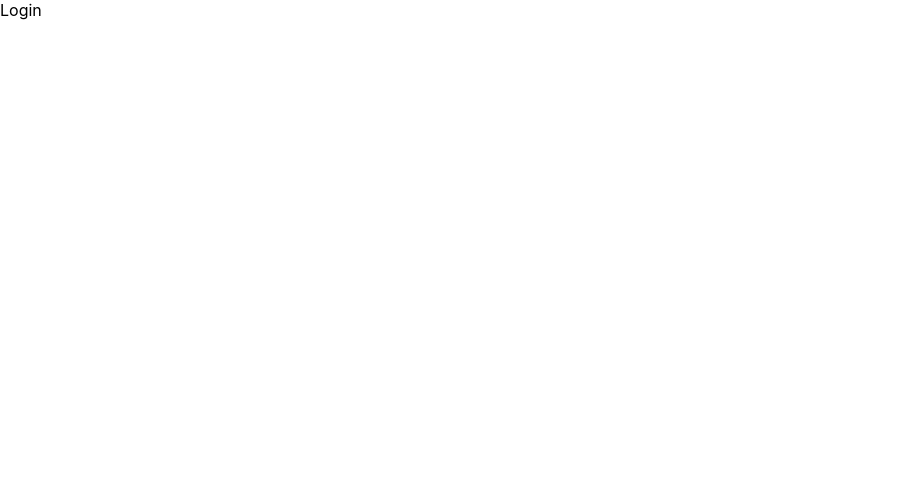
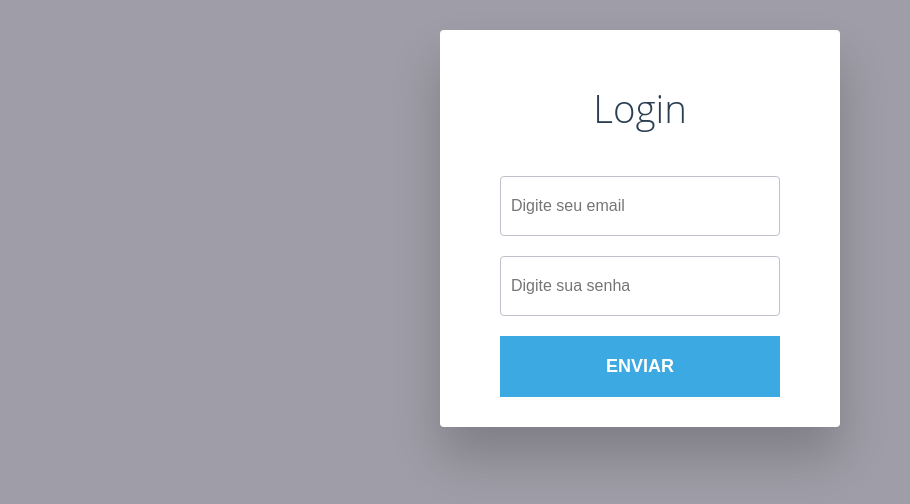
Before and after one commit to EduDD125/login_page_project, a React (Create React App) app in the folder frontend/login_page_project/: page / in a window 1280 px wide. Shown: the top 504 px of the page, without its empty margins (0-910 px from the left). Built offline with nearby package versions, Linux system fonts and the light colour scheme.

Commit message:
feat[App, index, App style ]: update in the front layout to send the login data

```diff
--- a/frontend/login_page_project/src/App.css
+++ b/frontend/login_page_project/src/App.css
@@ -1,38 +1,103 @@
-.App {
+body {
+  background-color: #9f9da7;
+  font-size: 1.6rem;
+  font-family: "Open Sans", sans-serif;
+  color: #2b3e51;
+}
+
+h2 {
+  font-weight: 300;
   text-align: center;
 }
 
-.App-logo {
-  height: 40vmin;
-  pointer-events: none;
+a,
+a:link,
+a:visited,
+a:active {
+  color: #3ca9e2;
+  -webkit-transition: all 0.2s ease;
+  transition: all 0.2s ease;
+}
+a:focus, a:hover,
+a:link:focus,
+a:link:hover,
+a:visited:focus,
+a:visited:hover,
+a:active:focus,
+a:active:hover {
+  color: #329dd5;
+  -webkit-transition: all 0.2s ease;
+  transition: all 0.2s ease;
 }
 
-@media (prefers-reduced-motion: no-preference) {
-  .App-logo {
-    animation: App-logo-spin infinite 20s linear;
-  }
+.login-form-wrap {
+  background-color: #fff;
+  width: 70%;
+  max-width: 400px;
+  margin: 30px auto;
+  text-align: center;
+  padding: 20px 0 0 0;
+  border-radius: 4px;
+  box-shadow: 0px 30px 50px 0px rgba(0, 0, 0, 0.2);
 }
 
-.App-header {
-  background-color: #282c34;
-  min-height: 100vh;
-  display: flex;
-  flex-direction: column;
-  align-items: center;
-  justify-content: center;
-  font-size: calc(10px + 2vmin);
-  color: white;
+.login-form {
+  padding: 0 60px;
 }
 
-.App-link {
-  color: #61dafb;
+input {
+  display: block;
+  box-sizing: border-box;
+  width: 100%;
+  outline: none;
+  height: 60px;
+  line-height: 60px;
+  border-radius: 4px;
 }
 
-@keyframes App-logo-spin {
-  from {
-    transform: rotate(0deg);
-  }
-  to {
-    transform: rotate(360deg);
-  }
+input[type="password"],
+input[type="email"] {
+  width: 100%;
+  padding: 0 0 0 10px;
+  margin: 10px 0;
+  color: #8a8b8e;
+  border: 1px solid #c2c0ca;
+  font-style: normal;
+  font-size: 16px;
+  -webkit-appearance: none;
+     -moz-appearance: none;
+          appearance: none;
+  position: relative;
+  display: inline-block;
+  background: none;
 }
+input[type="password"]:focus,
+input[type="email"]:focus {
+  border-color: #3ca9e2;
+}
+
+.btn-login {
+  border: none;
+  display: block;
+  background-color: #3ca9e2;
+  color: #fff;
+  font-weight: bold;
+  text-transform: uppercase;
+  cursor: pointer;
+  -webkit-transition: all 0.2s ease;
+  transition: all 0.2s ease;
+  font-size: 18px;
+  position: relative;
+  display: inline-block;
+  cursor: pointer;
+  text-align: center;
+  margin-bottom: 30px;
+  margin-top: 10px;
+  width: 100%;
+  padding: 20px;
+}
+.btn-login:hover {
+  background-color: #329dd5;
+  -webkit-transition: all 0.2s ease;
+  transition: all 0.2s ease;
+}
--- a/frontend/login_page_project/src/index.js
+++ b/frontend/login_page_project/src/index.js
@@ -10,8 +10,3 @@ root.render(
     <App />
   </React.StrictMode>
 );
-
-// If you want to start measuring performance in your app, pass a function
-// to log results (for example: reportWebVitals(console.log))
-// or send to an analytics endpoint. Learn more: https://bit.ly/CRA-vitals
-reportWebVitals();
--- a/frontend/login_page_project/src/loginPage/login.js
+++ b/frontend/login_page_project/src/loginPage/login.js
@@ -1,7 +1,16 @@
 export default function Login() {
     return(
-        <>
-        Login
-        </>
+        <div className="App">
+            <header className="App-header">
+                <div className="login-form-wrap">
+                    <h2>Login</h2>
+                    <form className="login-form">
+                        <input type="email" name="email" placeholder="Digite seu email" required></input>
+                        <input type="password" name="password" placeholder="Digite sua senha" required></input>
+                        <button type="submit" className="btn-login" >Enviar</button>
+                    </form>
+                </div>
+            </header>
+        </div>
     );
 }
```
